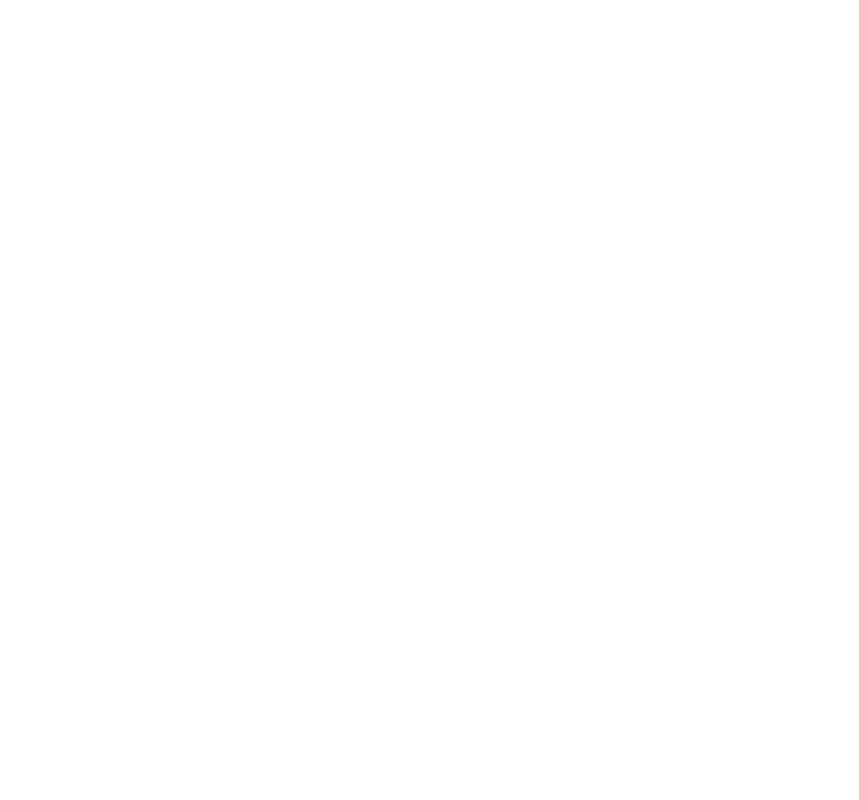
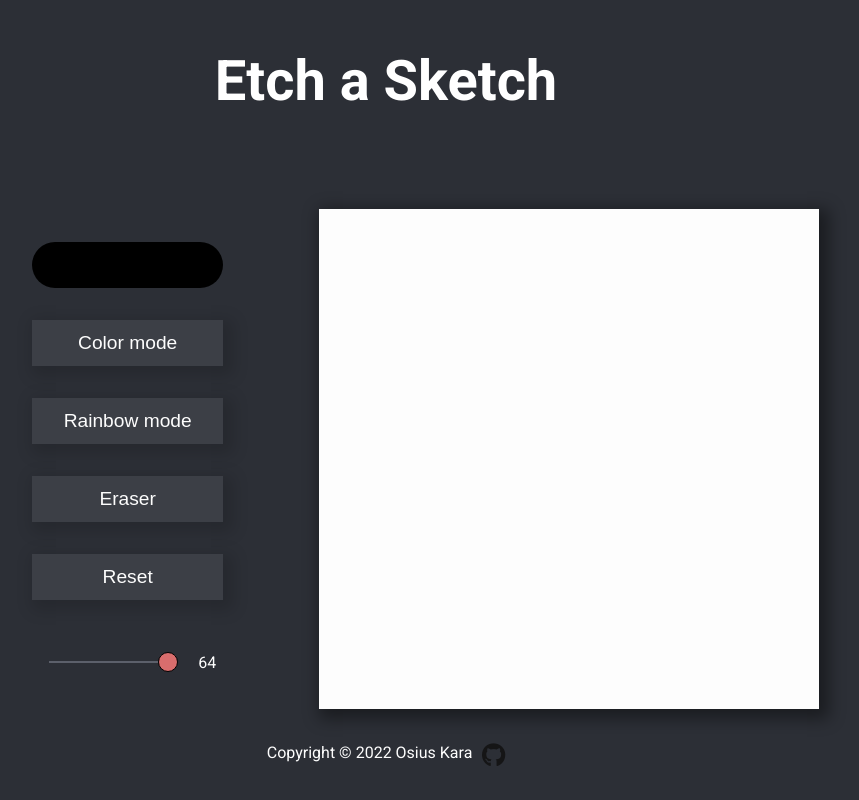
Before and after one commit to OsiusKara/Etch-a-Sketch, a plain HTML site: page index.html in a window 1280 px wide. Shown: the whole page, without its empty margins (254-1113 px from the left). Drawn offline with Linux system fonts and the light colour scheme.

Commit message:
finished ui

```diff
--- a/index.html
+++ b/index.html
@@ -4,7 +4,44 @@
     <meta charset="UTF-8" />
     <meta http-equiv="X-UA-Compatible" content="IE=edge" />
     <meta name="viewport" content="width=device-width, initial-scale=1.0" />
+    <link rel="stylesheet" href="./style.css" />
+    <link rel="preconnect" href="https://fonts.googleapis.com" />
+    <link rel="preconnect" href="https://fonts.gstatic.com" crossorigin />
+    <script src="https://kit.fontawesome.com/4c536a6bd5.js" crossorigin="anonymous"></script>
+    <link href="https://fonts.googleapis.com/css2?family=Roboto:wght@400;700&display=swap" rel="stylesheet" />
     <title>Etch a Sketch</title>
   </head>
-  <body></body>
+  <body>
+    <h1>Etch a Sketch</h1>
+    <main>
+      <div class="main-container">
+        <div class="settings">
+          <input id="color-picker" type="color" />
+          <button id="color-mode">Color mode</button>
+          <button id="rainbow-mode">Rainbow mode</button>
+          <button id="eraser">Eraser</button>
+          <button id="clear">Reset</button>
+          <div class="slider">
+            <input type="range" min="8" max="64" value="100" oninput="rangeValue.innerText = this.value" />
+            <p id="rangeValue">64</p>
+          </div>
+        </div>
+        <div class="grid-container"></div>
+      </div>
+    </main>
+    <footer>
+      <div class="footer-content">
+        <p>
+          Copyright ©
+          <script>
+            document.write(new Date().getFullYear());
+          </script>
+          Osius Kara
+        </p>
+        <a href="https://github.com/OsiusKara" target="_blank"> <i class="fab fa-github"></i></a>
+      </div>
+    </footer>
+
+    <script src="./script.js"></script>
+  </body>
 </html>
--- a/style.css
+++ b/style.css
@@ -0,0 +1,164 @@
+/* Basic sytling-----------------------------> */
+
+* {
+  margin: 0;
+  padding: 0;
+  box-sizing: border-box;
+}
+
+body {
+  width: 100vw;
+  height: 100vh;
+  font-family: "Roboto", sans-serif;
+  display: flex;
+  flex-direction: column;
+  background-color: #2c2f36;
+  color: white;
+}
+
+main {
+  display: flex;
+  justify-content: center;
+}
+
+h1 {
+  font-size: 3.5rem;
+  text-align: center;
+  margin-top: 3rem;
+}
+
+.main-container {
+  width: 900px;
+  display: flex;
+  justify-content: space-evenly;
+  align-items: center;
+  margin-top: 5rem;
+}
+
+.grid-container {
+  width: 500px;
+  height: 500px;
+  background-color: #fdfdfd;
+  box-shadow: 5px 5px 15px 5px rgba(0, 0, 0, 0.4);
+}
+
+/* Settings Container Styling -------------------------> */
+.settings {
+  width: 350px;
+  height: 100%;
+  display: flex;
+  flex-direction: column;
+  align-items: center;
+  padding: 2rem;
+}
+
+#color-picker {
+  margin: 1rem 0 2rem 0;
+  width: 190.94px;
+  height: 46px;
+  cursor: pointer;
+  padding: 0;
+}
+
+input[type="color"]:first-child {
+  padding: 0;
+  margin: 0;
+  border: none;
+  box-shadow: none;
+  border-radius: 100px;
+  background: none;
+  margin-bottom: 20px;
+}
+
+input[type="color"]:hover {
+  transform: scale(1.03);
+}
+
+input[type="color"]::-webkit-color-swatch-wrapper {
+  padding: 0;
+}
+
+input[type="color"]::-webkit-color-swatch {
+  border: none;
+}
+
+.settings button {
+  width: 190.94px;
+  margin-bottom: 2rem;
+  font-size: 1.2rem;
+  padding: 0.75rem 0.75rem;
+  border-style: none;
+  cursor: pointer;
+  color: #fdfdfd;
+  background-color: #3c3f46;
+  box-shadow: 5px 5px 15px 5px rgba(0, 0, 0, 0.15);
+}
+
+.settings button:hover {
+  background-color: #494c55;
+}
+
+/* Slider Styling ---------------------------------------> */
+.slider {
+  width: 190.94px;
+  height: 60px;
+  padding: 30px;
+  padding-left: 40px;
+  background-color: #2c2f36;
+  display: flex;
+  align-items: center;
+  justify-content: center;
+}
+.slider p {
+  font-size: 1rem;
+  font-weight: 400;
+  padding-left: 20px;
+  color: #fdfdfd;
+}
+.slider input[type="range"] {
+  -webkit-appearance: none !important;
+  width: 420px;
+  height: 2px;
+  background: #5c606b;
+  border: none;
+  outline: none;
+}
+
+.slider input[type="range"]::-webkit-slider-thumb {
+  -webkit-appearance: none !important;
+  width: 20px;
+  height: 20px;
+  background: #d96d6d;
+  border: 1px solid black;
+  border-radius: 50%;
+  cursor: pointer;
+}
+
+/* Footer Styling ------------------------------------------------> */
+
+footer {
+  color: #fdfdfd;
+  display: flex;
+  justify-content: center;
+  padding: 1rem;
+  position: relative;
+}
+
+.footer-content {
+  display: flex;
+  justify-content: center;
+  position: fixed;
+  bottom: 0px;
+  margin-bottom: 2rem;
+}
+
+.fa-github {
+  color: #151516;
+  font-size: 24px;
+  transition: transform 0.3s ease-in-out;
+  margin-left: 0.6rem;
+}
+
+.fa-github:hover {
+  transform: rotate(360deg) scale(1.2);
+}
```
